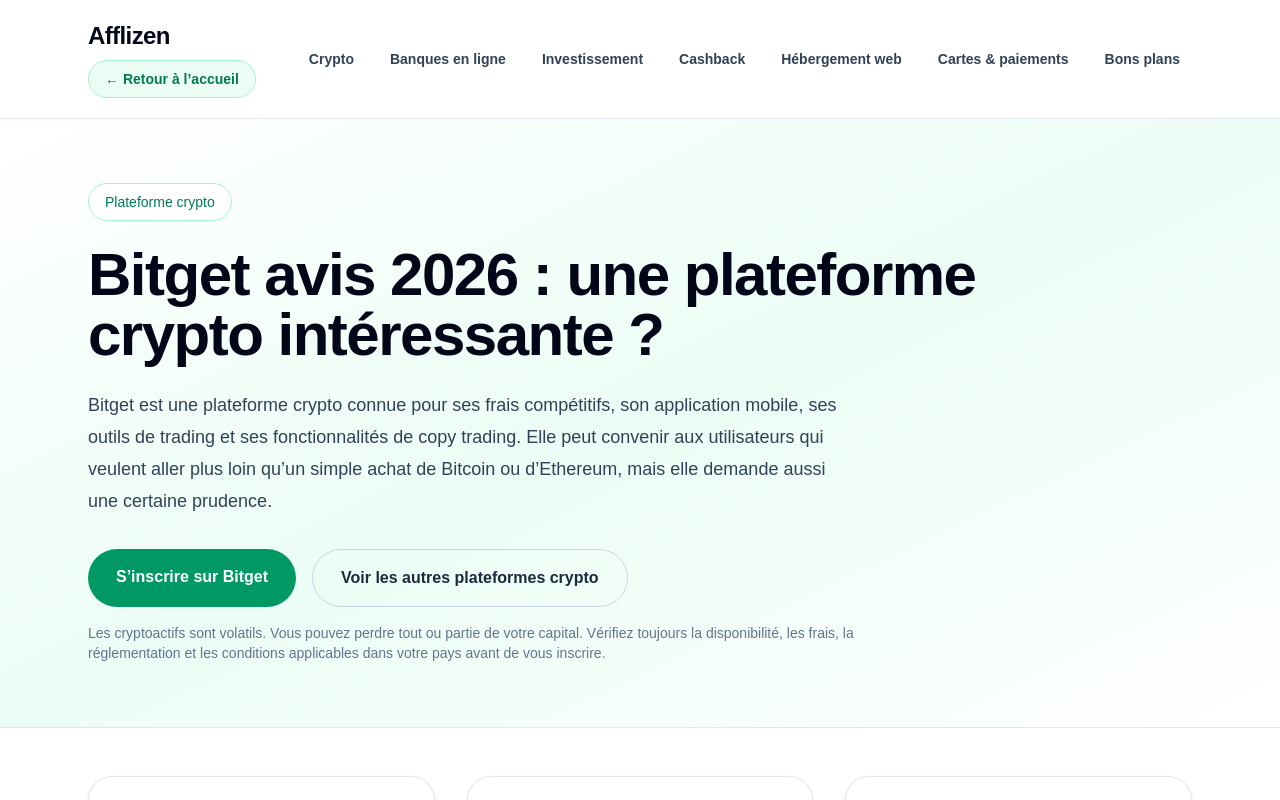
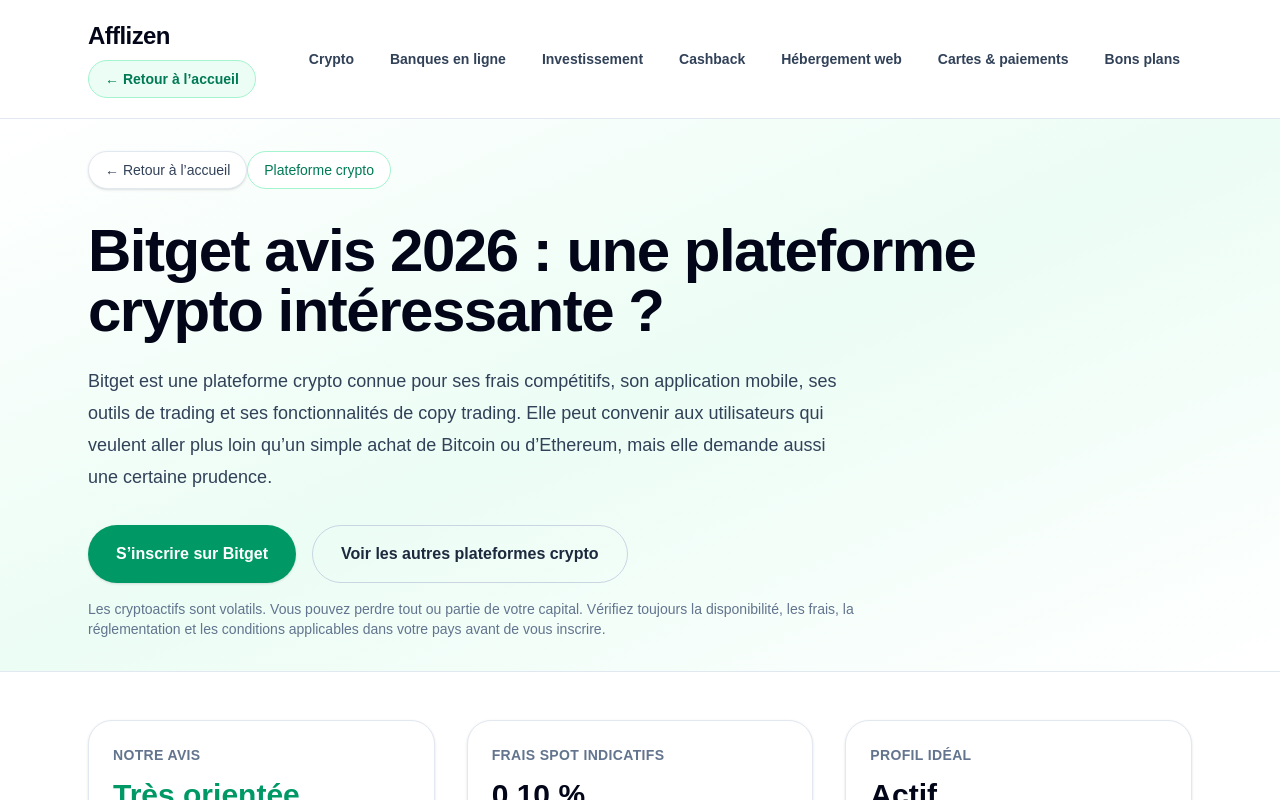
Before and after one commit to sebastienfoulon22-commits/afflizen, a Next.js app: page /crypto/bitget in a window 1280 px wide. Shown: the top 800 px of the page. Built offline with nearby package versions, Linux system fonts and the light colour scheme.

Commit message:
ajout tracking clic affiliation bitget

```diff
--- a/app/crypto/bitget/page.tsx
+++ b/app/crypto/bitget/page.tsx
@@ -1,19 +1,45 @@
+import type { Metadata } from "next";
 import Link from "next/link";
+import AffiliateButton from "../../../components/AffiliateButton";
 
-const BITGET_AFFILIATE_LINK =
+const BITGET_REFERRAL_URL =
   "https://www.bitgetapp.com/fr/referral/register?clacCode=2YMT39ZH&from=%2Ffr%2Fevents%2Freferral-all-program&source=events&utmSource=PremierInviter";
 
-export const metadata = {
+const primaryButtonClassName =
+  "inline-flex items-center justify-center rounded-full bg-emerald-600 px-7 py-4 text-center font-semibold text-white shadow-sm transition hover:bg-emerald-700";
+
+const darkButtonClassName =
+  "inline-flex items-center justify-center rounded-full bg-slate-950 px-7 py-4 font-semibold text-white transition hover:bg-emerald-700";
+
+export const metadata: Metadata = {
   title: "Bitget avis 2026 : frais, sécurité, copy trading et inconvénients",
   description:
     "Notre avis sur Bitget en 2026 : avantages, inconvénients, frais, sécurité, copy trading, disponibilité, FAQ et lien d’inscription.",
+  alternates: {
+    canonical: "https://afflizen.com/crypto/bitget",
+  },
+  openGraph: {
+    title: "Bitget avis 2026 : frais, sécurité, copy trading et inconvénients",
+    description:
+      "Avis Afflizen sur Bitget : frais, sécurité, copy trading, avantages, limites, disponibilité et risques à connaître.",
+    url: "https://afflizen.com/crypto/bitget",
+    siteName: "Afflizen",
+    type: "article",
+  },
 };
 
 export default function BitgetPage() {
   return (
     <main className="min-h-screen bg-white text-slate-950">
       <section className="border-b border-slate-200 bg-gradient-to-br from-white via-emerald-50 to-white">
-        <div className="mx-auto max-w-6xl px-6 py-16">
+        <div className="mx-auto max-w-6xl px-6 py-8">
+          <Link
+            href="/"
+            className="mb-8 inline-flex rounded-full border border-slate-200 bg-white px-4 py-2 text-sm font-medium text-slate-700 shadow-sm transition hover:border-emerald-300 hover:text-emerald-700"
+          >
+            ← Retour à l’accueil
+          </Link>
+
           <div className="mb-6 inline-flex rounded-full border border-emerald-200 bg-white px-4 py-2 text-sm font-medium text-emerald-700">
             Plateforme crypto
           </div>
@@ -31,14 +57,15 @@
           </p>
 
           <div className="mt-8 flex flex-col gap-4 sm:flex-row">
-            <a
-              href={BITGET_AFFILIATE_LINK}
-              target="_blank"
-              rel="nofollow sponsored noopener noreferrer"
-              className="rounded-full bg-emerald-600 px-7 py-4 text-center font-semibold text-white transition hover:bg-emerald-700"
+            <AffiliateButton
+              href={BITGET_REFERRAL_URL}
+              platform="bitget"
+              category="crypto"
+              location="hero"
+              className={primaryButtonClassName}
             >
               S’inscrire sur Bitget
-            </a>
+            </AffiliateButton>
 
             <Link
               href="/crypto"
@@ -51,8 +78,8 @@
           <p className="mt-4 max-w-3xl text-sm text-slate-500">
             Les cryptoactifs sont volatils. Vous pouvez perdre tout ou partie de
             votre capital. Vérifiez toujours la disponibilité, les frais, la
-            réglementation et les conditions applicables dans votre pays avant
-            de vous inscrire.
+            réglementation et les conditions applicables dans votre pays avant de
+            vous inscrire.
           </p>
         </div>
       </section>
@@ -104,8 +131,8 @@
             La disponibilité de Bitget peut varier selon le pays et la situation
             réglementaire. En particulier, Bitget a communiqué une suspension de
             ses services pour les utilisateurs résidant en France. Avant toute
-            inscription, vérifiez que la plateforme accepte bien les résidents
-            de votre pays et que les services souhaités sont accessibles.
+            inscription, vérifiez que la plateforme accepte bien les résidents de
+            votre pays et que les services souhaités sont accessibles.
           </p>
         </div>
       </section>
@@ -123,7 +150,10 @@
               <li>• Application mobile moderne et assez complète.</li>
               <li>• Large choix de cryptomonnaies et de paires de trading.</li>
               <li>• Outils avancés pour les utilisateurs plus expérimentés.</li>
-              <li>• Preuve de réserves et fonds de protection mis en avant par la plateforme.</li>
+              <li>
+                • Preuve de réserves et fonds de protection mis en avant par la
+                plateforme.
+              </li>
             </ul>
           </article>
 
@@ -132,12 +162,24 @@
               Inconvénients de Bitget
             </h2>
             <ul className="mt-6 space-y-4 text-slate-700">
-              <li>• Moins adaptée à un débutant qui veut simplement acheter quelques cryptos.</li>
-              <li>• Le copy trading peut donner une fausse impression de simplicité.</li>
-              <li>• Certains produits sont risqués, notamment le trading avec effet de levier.</li>
+              <li>
+                • Moins adaptée à un débutant qui veut simplement acheter
+                quelques cryptos.
+              </li>
+              <li>
+                • Le copy trading peut donner une fausse impression de
+                simplicité.
+              </li>
+              <li>
+                • Certains produits sont risqués, notamment le trading avec
+                effet de levier.
+              </li>
               <li>• La disponibilité peut varier selon le pays.</li>
               <li>• Contexte réglementaire européen à surveiller.</li>
-              <li>• Il faut bien comprendre les frais avant d’utiliser les fonctions avancées.</li>
+              <li>
+                • Il faut bien comprendre les frais avant d’utiliser les
+                fonctions avancées.
+              </li>
             </ul>
           </article>
         </div>
@@ -148,10 +190,10 @@
           <h2 className="text-3xl font-bold text-slate-950">Frais Bitget</h2>
 
           <p className="mt-5 leading-8 text-slate-700">
-            Bitget affiche des frais de base compétitifs sur le trading spot.
-            À titre indicatif, les frais spot standards sont généralement de
-            0,10 % maker et 0,10 % taker, hors promotions, réductions, niveau
-            VIP ou conditions spécifiques.
+            Bitget affiche des frais de base compétitifs sur le trading spot. À
+            titre indicatif, les frais spot standards sont généralement de 0,10 %
+            maker et 0,10 % taker, hors promotions, réductions, niveau VIP ou
+            conditions spécifiques.
           </p>
 
           <p className="mt-5 leading-8 text-slate-700">
@@ -166,8 +208,8 @@
             <p className="mt-2 text-slate-700">
               Bitget peut être intéressant pour les frais, mais le coût réel
               dépend toujours de votre usage. Un achat simple par carte, un
-              retrait crypto ou une opération avec effet de levier ne coûtent
-              pas forcément la même chose qu’un simple ordre spot.
+              retrait crypto ou une opération avec effet de levier ne coûtent pas
+              forcément la même chose qu’un simple ordre spot.
             </p>
           </div>
         </div>
@@ -219,9 +261,7 @@
           </p>
 
           <div className="mt-6 rounded-2xl bg-amber-50 p-6">
-            <h3 className="font-semibold text-slate-950">
-              Notre prudence
-            </h3>
+            <h3 className="font-semibold text-slate-950">Notre prudence</h3>
             <p className="mt-2 text-slate-700">
               Afflizen ne recommande pas de copier aveuglément un trader. Avant
               d’utiliser cette fonction, regardez l’historique, le niveau de
@@ -248,7 +288,9 @@
             </div>
 
             <div className="rounded-2xl bg-slate-50 p-6">
-              <h3 className="font-bold text-slate-950">Curieux du copy trading</h3>
+              <h3 className="font-bold text-slate-950">
+                Curieux du copy trading
+              </h3>
               <p className="mt-3 text-slate-700">
                 Pour les utilisateurs qui veulent tester le copy trading, à
                 condition de bien comprendre les risques.
@@ -280,22 +322,30 @@
 
           <p className="mt-5 leading-8 text-slate-700">
             Pour un utilisateur belge, luxembourgeois ou suisse francophone,
-            Bitget peut être une option à comparer avec Binance, Kraken,
-            Coinbase ou Crypto.com, à condition que les services soient bien
-            disponibles dans son pays. Pour un résident français, la situation
-            doit être vérifiée avec une grande prudence en raison de la
-            suspension annoncée par Bitget.
+            Bitget peut être une option à comparer avec Binance, Kraken, Coinbase
+            ou Crypto.com, à condition que les services soient bien disponibles
+            dans son pays. Pour un résident français, la situation doit être
+            vérifiée avec une grande prudence en raison de la suspension annoncée
+            par Bitget.
           </p>
 
-          <div className="mt-8">
-            <a
-              href={BITGET_AFFILIATE_LINK}
-              target="_blank"
-              rel="nofollow sponsored noopener noreferrer"
-              className="inline-flex rounded-full bg-slate-950 px-7 py-4 font-semibold text-white transition hover:bg-emerald-700"
+          <div className="mt-8 flex flex-col gap-4 sm:flex-row">
+            <AffiliateButton
+              href={BITGET_REFERRAL_URL}
+              platform="bitget"
+              category="crypto"
+              location="avis"
+              className={darkButtonClassName}
             >
               Accéder à Bitget
-            </a>
+            </AffiliateButton>
+
+            <Link
+              href="/crypto"
+              className="inline-flex items-center justify-center rounded-full border border-slate-300 bg-white px-7 py-4 font-semibold text-slate-900 transition hover:border-emerald-500 hover:text-emerald-700"
+            >
+              Voir les autres plateformes crypto
+            </Link>
           </div>
         </div>
       </section>
@@ -357,11 +407,11 @@
 
           <p className="mt-4 leading-8 text-slate-700">
             Certains liens présents sur Afflizen peuvent être des liens
-            d’affiliation. Cela signifie que nous pouvons recevoir une
-            commission si vous ouvrez un compte via notre lien, sans coût
-            supplémentaire pour vous. Cette rémunération aide à financer le site
-            et n’influence pas notre volonté de présenter les avantages comme
-            les limites de chaque plateforme.
+            d’affiliation. Cela signifie que nous pouvons recevoir une commission
+            si vous ouvrez un compte via notre lien, sans coût supplémentaire
+            pour vous. Cette rémunération aide à financer le site et n’influence
+            pas notre volonté de présenter les avantages comme les limites de
+            chaque plateforme.
           </p>
         </div>
       </section>
```
